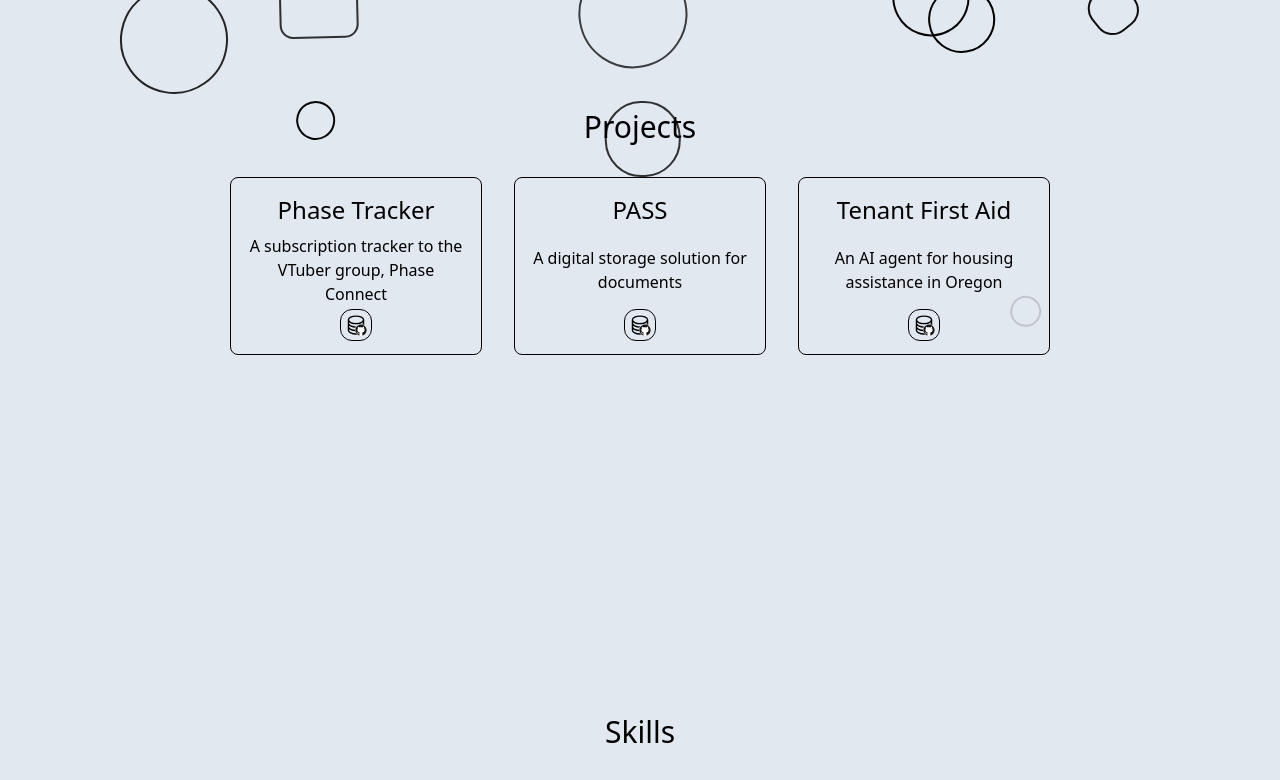
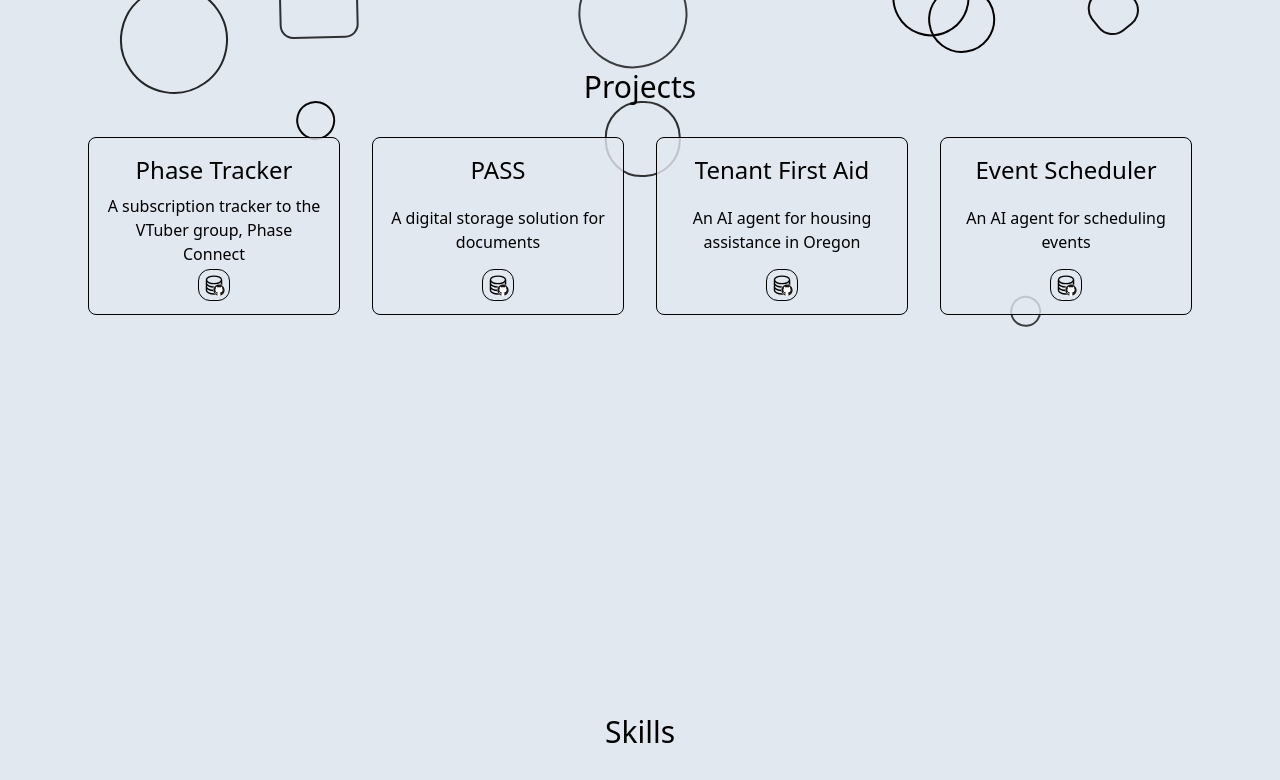
Before and after one commit to leekahung/web-dev, a React (Vite) app: page / in a window 1280 px wide. Shown: the part 1000-1780 px from the top of the page. Built offline with nearby package versions, Linux system fonts and the light colour scheme.

Commit message:
Update Projects

```diff
--- a/src/sections/Projects/Projects.tsx
+++ b/src/sections/Projects/Projects.tsx
@@ -21,6 +21,12 @@ const projectList = [
     description: "An AI agent for housing assistance in Oregon",
     siteLink: "https://tenantfirstaid.com/",
     repoLink: "https://github.com/codeforpdx/tenantfirstaid",
+  },
+  {
+    title: "Event Scheduler",
+    description: "An AI agent for scheduling events",
+    siteLink: undefined,
+    repoLink: "https://github.com/leekahung/event-scheduler",
   },
 ];
 
--- a/src/sections/Projects/components/Card.tsx
+++ b/src/sections/Projects/components/Card.tsx
@@ -4,7 +4,7 @@ import StackIcon from "@/shared/components/icons/StackIcon";
 interface Props {
   title: string;
   description: string;
-  siteLink: string;
+  siteLink?: string;
   repoLink: string;
 }
 
```
